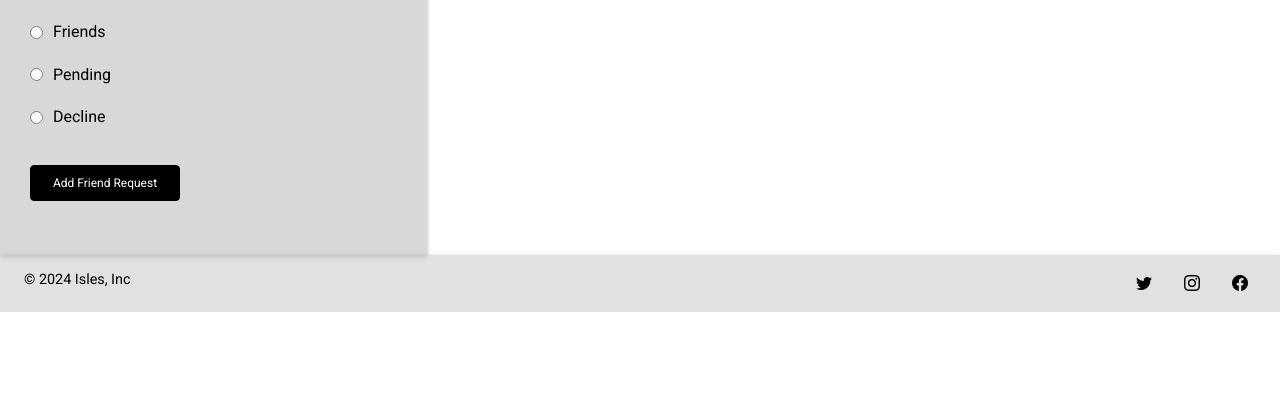
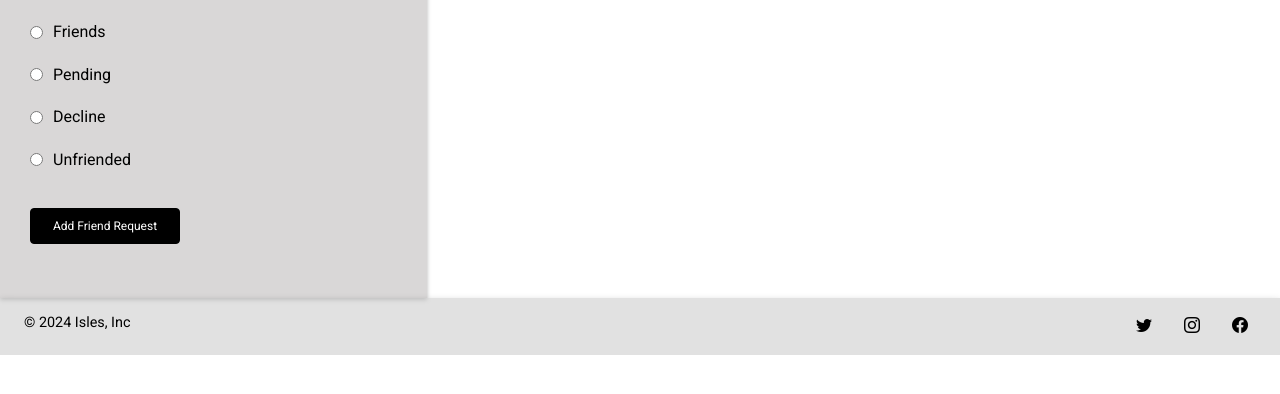
Before and after one commit to colelezzz/DA, a PHP site: page /M01/index.php in a window 1280 px wide. Shown: the part 366-760 px from the top of the page. Run offline with PHP 8.4, Linux system fonts and the light colour scheme; data that the repository does not hold is empty.

Commit message:
Add files via upload

```diff
--- a/M01/index.php
+++ b/M01/index.php
@@ -78,6 +78,9 @@ $result = mysqli_query($conn, $query);
                         </label><br>
                         <label class="radio-option">
                             <input type="radio" id="decline" name="status" value="Decline"> Decline
+                        </label><br>
+                        <label class="radio-option">
+                            <input type="radio" id="decline" name="status" value="Unfriended"> Unfriended
                         </label><br>
                     </div>
                     <button type="submit" class="btn btn-primary btn-block">Add Friend Request</button>
```
